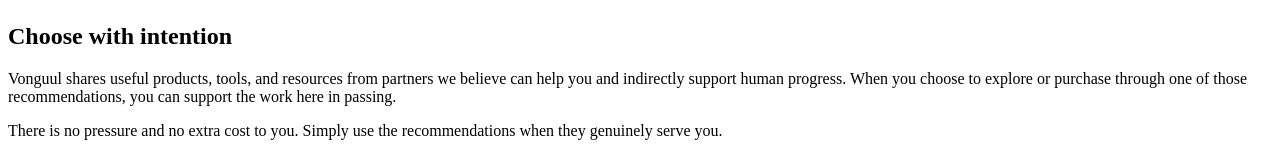
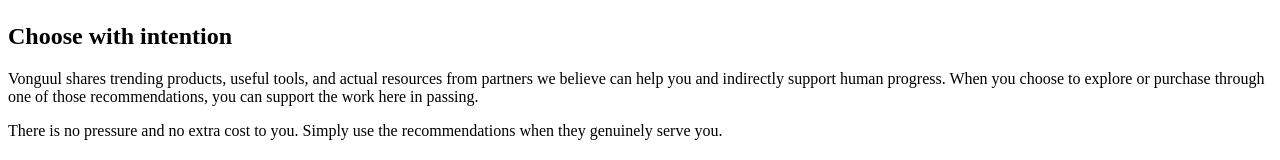
Before and after one commit to Vonguul/Vonguulian-Design, a React (Vite) app in the folder client/: page /support in a window 1280 px wide. Shown: the part 265-425 px from the top of the page. Built offline with nearby package versions, Linux system fonts and the light colour scheme; what @shared/schema would draw is missing.

Commit message:
Visual edit
Replit-Commit-Author: Agent

```diff
--- a/client/src/pages/Support.tsx
+++ b/client/src/pages/Support.tsx
@@ -33,7 +33,7 @@ export default function Support() {
               Choose with intention
             </h2>
             <div className="space-y-4 text-muted-foreground leading-relaxed">
-              <p>Vonguul shares useful products, tools, and resources from partners we believe can help you and indirectly support human progress. When you choose to explore or purchase through one of those recommendations, you can support the work here in passing.</p>
+              <p>Vonguul shares trending products, useful tools, and actual resources from partners we believe can help you and indirectly support human progress. When you choose to explore or purchase through one of those recommendations, you can support the work here in passing.</p>
               <p>
                 There is no pressure and no extra cost to you. Simply use the recommendations when they genuinely serve you.
               </p>
```
